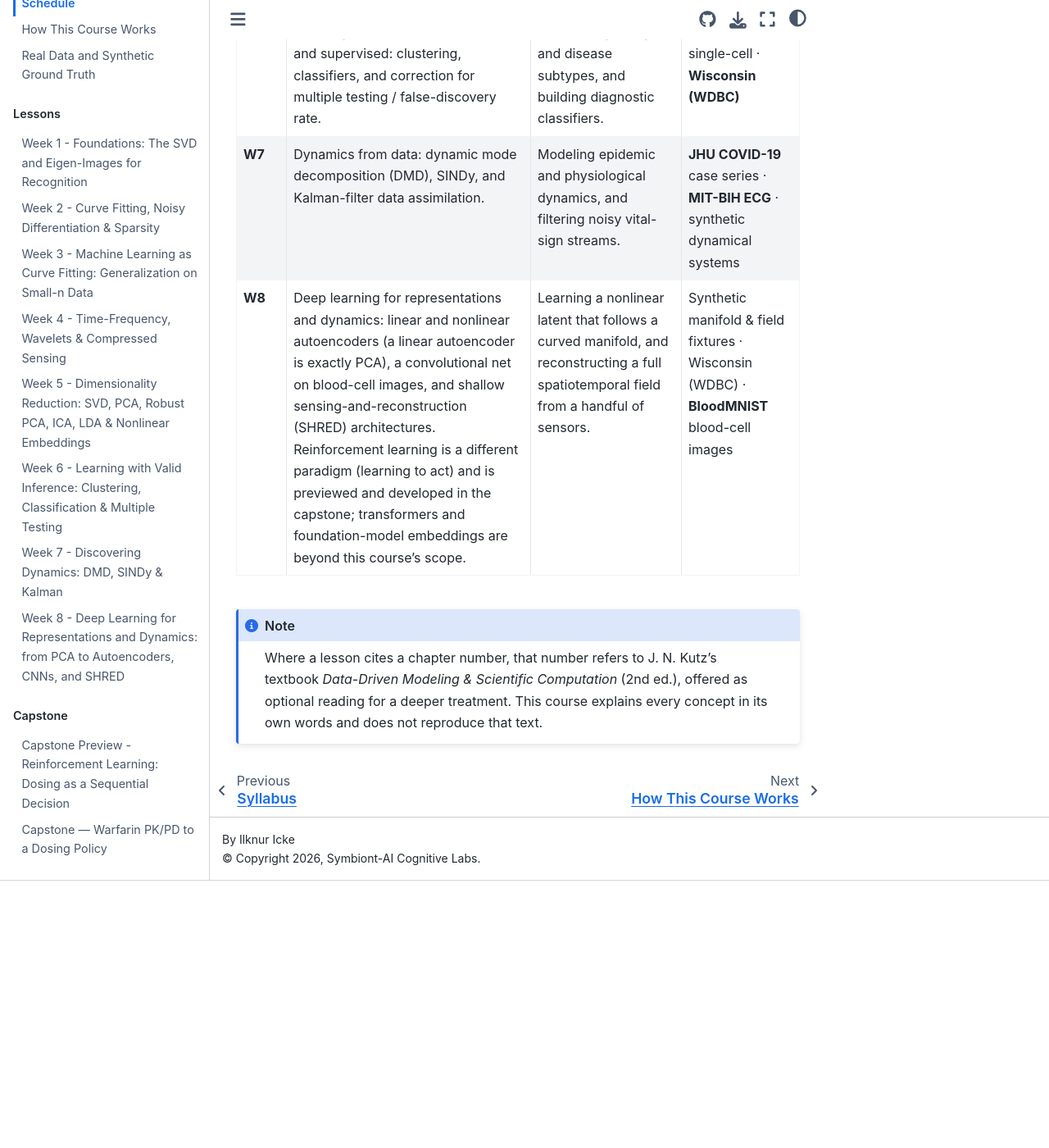
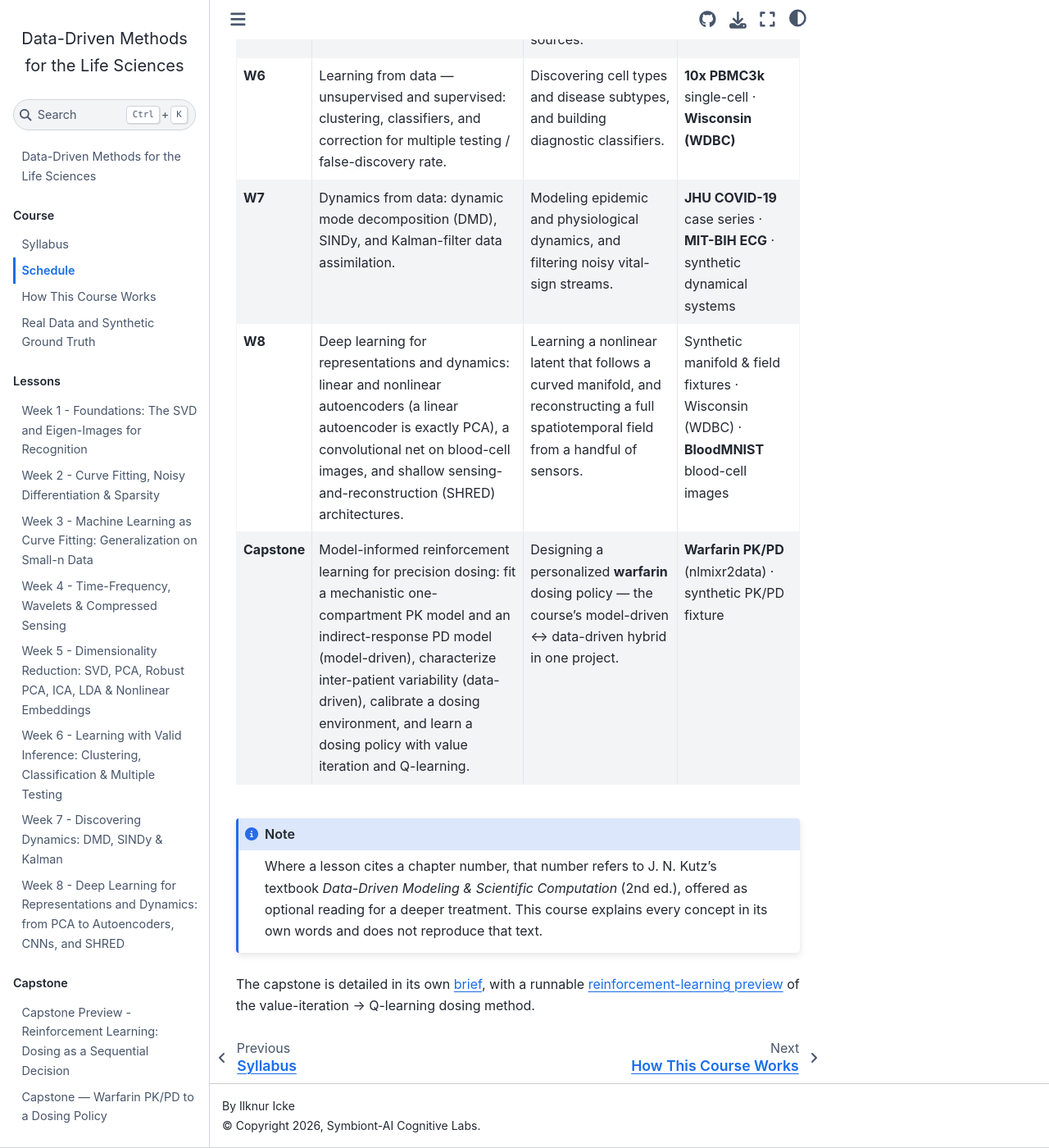
Before and after one commit to symbiont-ai/ddm4bio, a Jupyter Book: the page built from book/schedule.md, in a window 1280 px wide and 1400 px high, scrolled down 1295 px. Shown: the whole window at 82% size. Built offline with Jupyter Book 1.0.4 settings and Sphinx 7.4.7 and the Sphinx Book theme 1.1.4, drawn with Linux system fonts in a browser that asks for light colours; before the commit the page ends 2369 px from its top, so only the background shows below that; some of the changed text lies outside the part shown.

Commit message:
Organize References by week/capstone; schedule capstone row
- references.md: split the flat :all: bibliography into per-section groups
  (Course textbook, Weeks 1/4/5/7/8, Capstone, Figures & tools) using filtered
  {bibliography} directives. The filters form an exact partition of the 16
  entries; weeks 2/3/6 (course-text only) are noted in the intro.
- schedule.md: remove the reinforcement-learning/transformers sentence from the
  Week 8 row (RL now lives with the capstone), add a Capstone row to the table,
  and point to the capstone brief + RL preview.

Co-Authored-By: Claude Opus 4.8 <noreply@anthropic.com>

````diff
--- a/book/schedule.md
+++ b/book/schedule.md
@@ -1,7 +1,8 @@
 # Schedule
 
-The eight weeks below pair the methods you will learn with the biomedical application
-that motivates them and the dataset it runs on. Each row is a self-contained arc: the
+The eight weeks below — and the capstone that follows them — pair the methods you will
+learn with the biomedical application that motivates them and the dataset it runs on. Each
+row is a self-contained arc: the
 lesson introduces the mathematics, and its one-click Colab lab exercises it on the
 listed data. Where a method needs a known answer to be scored, the lab pairs a real
 dataset with a **synthetic ground-truth fixture** — see
@@ -16,7 +17,8 @@ dataset with a **synthetic ground-truth fixture** — see
 | **W5** | Dimensionality reduction: the SVD, PCA, robust PCA, ICA, linear discriminant analysis (LDA), and nonlinear neighbor embeddings (t-SNE, UMAP). | Finding the low-dimensional structure in single-cell expression data, and separating statistically independent mixed sources. | **10x PBMC3k** single-cell · **BloodMNIST** · synthetic ICA sources |
 | **W6** | Learning from data — unsupervised and supervised: clustering, classifiers, and correction for multiple testing / false-discovery rate. | Discovering cell types and disease subtypes, and building diagnostic classifiers. | **10x PBMC3k** single-cell · **Wisconsin (WDBC)** |
 | **W7** | Dynamics from data: dynamic mode decomposition (DMD), SINDy, and Kalman-filter data assimilation. | Modeling epidemic and physiological dynamics, and filtering noisy vital-sign streams. | **JHU COVID-19** case series · **MIT-BIH ECG** · synthetic dynamical systems |
-| **W8** | Deep learning for representations and dynamics: linear and nonlinear autoencoders (a linear autoencoder is exactly PCA), a convolutional net on blood-cell images, and shallow sensing-and-reconstruction (SHRED) architectures. Reinforcement learning is a different paradigm (learning to act) and is previewed and developed in the capstone; transformers and foundation-model embeddings are beyond this course's scope. | Learning a nonlinear latent that follows a curved manifold, and reconstructing a full spatiotemporal field from a handful of sensors. | Synthetic manifold & field fixtures · Wisconsin (WDBC) · **BloodMNIST** blood-cell images |
+| **W8** | Deep learning for representations and dynamics: linear and nonlinear autoencoders (a linear autoencoder is exactly PCA), a convolutional net on blood-cell images, and shallow sensing-and-reconstruction (SHRED) architectures. | Learning a nonlinear latent that follows a curved manifold, and reconstructing a full spatiotemporal field from a handful of sensors. | Synthetic manifold & field fixtures · Wisconsin (WDBC) · **BloodMNIST** blood-cell images |
+| **Capstone** | Model-informed reinforcement learning for precision dosing: fit a mechanistic one-compartment PK model and an indirect-response PD model (model-driven), characterize inter-patient variability (data-driven), calibrate a dosing environment, and learn a dosing policy with value iteration and Q-learning. | Designing a personalized **warfarin** dosing policy — the course's model-driven ↔ data-driven hybrid in one project. | **Warfarin PK/PD** (nlmixr2data) · synthetic PK/PD fixture |
 
 ```{note}
 Where a lesson cites a chapter number, that number refers to J. N. Kutz's textbook
@@ -24,3 +26,7 @@ Where a lesson cites a chapter number, that number refers to J. N. Kutz's textbo
 for a deeper treatment. This course explains every concept in its own words and does not
 reproduce that text.
 ```
+
+The capstone is detailed in its own [brief](capstone.md), with a runnable
+[reinforcement-learning preview](capstone_rl_preview.ipynb) of the value-iteration →
+Q-learning dosing method.
````
Also changed, not shown: book/references.md (+52 -2 lines).
